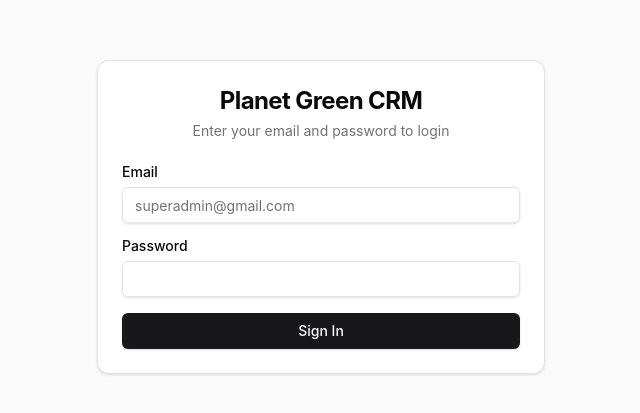
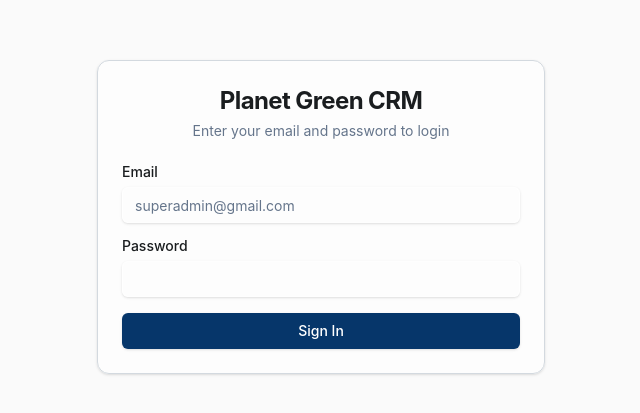
Before and after one commit to anonharish/planet-green-crm, a React (Vite) app: page /login in a window 1280 px wide. Shown: the part 183-596 px from the top of the page, without its empty margins (319-959 px from the left). Built offline with nearby package versions, Linux system fonts and the light colour scheme.

Commit message:
fixed the color definition

```diff
--- a/src/index.css
+++ b/src/index.css
@@ -39,47 +39,74 @@
 
 @layer base {
   :root {
-    --background: 0 0% 100%;
-    --foreground: 240 10% 3.9%;
-    --card: 0 0% 100%;
-    --card-foreground: 240 10% 3.9%;
-    --popover: 0 0% 100%;
-    --popover-foreground: 240 10% 3.9%;
-    --primary: 240 5.9% 10%;
-    --primary-foreground: 0 0% 98%;
-    --secondary: 240 4.8% 95.9%;
-    --secondary-foreground: 240 5.9% 10%;
-    --muted: 240 4.8% 95.9%;
-    --muted-foreground: 240 3.8% 46.1%;
-    --accent: 240 4.8% 95.9%;
-    --accent-foreground: 240 5.9% 10%;
+    /* App Background */
+    --background: 210 18% 96%;
+    --foreground: 204 9% 11%;
+
+    /* Glass surfaces (navbar, sidebar, cards, inputs, tables) */
+    --card: 0 0% 100% / 0.7;
+    --card-foreground: 204 9% 11%;
+
+    --popover: 0 0% 100% / 0.7;
+    --popover-foreground: 204 9% 11%;
+
+    /* Primary (selected nav, headings) */
+    --primary: 211 89% 22%;
+    --primary-foreground: 0 0% 100%;
+
+    /* Secondary (subtle backgrounds) */
+    --secondary: 0 0% 100% / 0.7;
+    --secondary-foreground: 215 19% 35%;
+
+    /* Muted (light UI areas) */
+    --muted: 0 0% 100% / 0.7;
+    --muted-foreground: 215 16% 47%;
+
+    /* Accent (hover states) */
+    --accent: 210 18% 92%;
+    --accent-foreground: 204 9% 11%;
+
+    /* Destructive */
     --destructive: 0 84.2% 60.2%;
     --destructive-foreground: 0 0% 98%;
-    --border: 240 5.9% 90%;
-    --input: 240 5.9% 90%;
-    --ring: 240 10% 3.9%;
+
+    /* Borders & Inputs */
+    --border: 210 16% 85%;
+    --input: 0 0% 100% / 0.7;
+    --ring: 211 89% 22%;
+
     --radius: 0.5rem;
   }
+
+  /* Using SAME theme for dark (as you requested) */
   .dark {
-    --background: 240 10% 3.9%;
-    --foreground: 0 0% 98%;
-    --card: 240 10% 3.9%;
-    --card-foreground: 0 0% 98%;
-    --popover: 240 10% 3.9%;
-    --popover-foreground: 0 0% 98%;
-    --primary: 0 0% 98%;
-    --primary-foreground: 240 5.9% 10%;
-    --secondary: 240 3.7% 15.9%;
-    --secondary-foreground: 0 0% 98%;
-    --muted: 240 3.7% 15.9%;
-    --muted-foreground: 240 5% 64.9%;
-    --accent: 240 3.7% 15.9%;
-    --accent-foreground: 0 0% 98%;
-    --destructive: 0 62.8% 30.6%;
+    --background: 210 18% 96%;
+    --foreground: 204 9% 11%;
+
+    --card: 0 0% 100% / 0.7;
+    --card-foreground: 204 9% 11%;
+
+    --popover: 0 0% 100% / 0.7;
+    --popover-foreground: 204 9% 11%;
+
+    --primary: 211 89% 22%;
+    --primary-foreground: 0 0% 100%;
+
+    --secondary: 0 0% 100% / 0.7;
+    --secondary-foreground: 215 19% 35%;
+
+    --muted: 0 0% 100% / 0.7;
+    --muted-foreground: 215 16% 47%;
+
+    --accent: 210 18% 92%;
+    --accent-foreground: 204 9% 11%;
+
+    --destructive: 0 84.2% 60.2%;
     --destructive-foreground: 0 0% 98%;
-    --border: 240 3.7% 15.9%;
-    --input: 240 3.7% 15.9%;
-    --ring: 240 4.9% 83.9%;
+
+    --border: 210 16% 85%;
+    --input: 0 0% 100% / 0.7;
+    --ring: 211 89% 22%;
   }
 }
 
```
